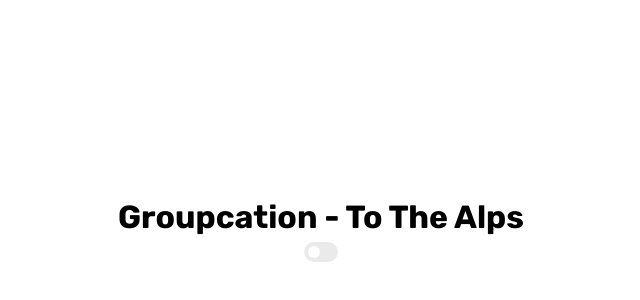
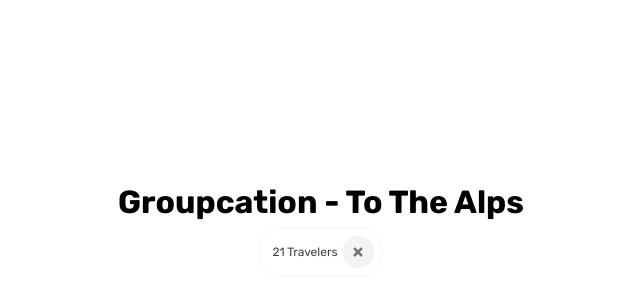
Before and after one commit to gcoogan1/Groupcation_Demo, a React (Vite) app: page / in a window 1280 px wide. Shown: the part 170-470 px from the top of the page, without its empty margins (319-959 px from the left). Built offline with nearby package versions, Linux system fonts and the light colour scheme.

Commit message:
Create filter chip component

```diff
--- a/src/App.tsx
+++ b/src/App.tsx
@@ -1,6 +1,6 @@
 // IMPORTANT IMPORT ADD-ON FOR SVGS -> .svg?react
 
-import Switch from "./components/Switch/Switch";
+import FilterChip from "./components/FilterChip/FilterChip";
 
 const App = () => {
 
@@ -18,7 +18,7 @@ const App = () => {
 			}}
 		>
 			<h1>Groupcation - To The Alps</h1>
-			<Switch />
+			<FilterChip filterText="21 Travelers" onClick={() => console.log("Filter")} />
 		</div>
 	);
 };
--- a/src/components/CloseButton/CloseButton.styles.ts
+++ b/src/components/CloseButton/CloseButton.styles.ts
@@ -8,6 +8,6 @@ export const CloseButtonContainer = styled.button`
   border-radius: 999px;
   background-color: ${theme.surface};
   display: flex;
-  justify-content: 'center';
-  align-content: 'center';
+  justify-content: center;
+  align-content: center;
 `
--- a/src/components/CloseButton/CloseButton.tsx
+++ b/src/components/CloseButton/CloseButton.tsx
@@ -9,7 +9,7 @@ interface CloseButtonProps {
 const CloseButton: React.FC<CloseButtonProps> = ({ onClose }) => {
   return (
     <CloseButtonContainer onClick={onClose}>
-      <Cancel color={theme.secondary} />
+      <Cancel color={theme.iconText} />
     </CloseButtonContainer>
   )
 }
--- a/src/components/CollapaseButton/CollapaseButton.tsx
+++ b/src/components/CollapaseButton/CollapaseButton.tsx
@@ -9,8 +9,6 @@ interface CollapseButtonProps {
 	expanded?: boolean;
 }
 
-const chevColor = "#737373";
-
 const CollapaseButton: React.FC<CollapseButtonProps> = ({ expanded }) => {
 	const [isExpanded, setIsExpanded] = useState(expanded);
 
@@ -21,9 +19,9 @@ const CollapaseButton: React.FC<CollapseButtonProps> = ({ expanded }) => {
 	return (
 		<CollapseButtonContainer style={{ backgroundColor: !isExpanded ? theme.line : 'transparent' }} onClick={handleExpand}>
 			{isExpanded ? (
-				<ChevronDown color={chevColor} />
+				<ChevronDown color={theme.iconText} />
 			) : (
-				<ChevronUp color={chevColor} />
+				<ChevronUp color={theme.iconText} />
 			)}
 		</CollapseButtonContainer>
 	);
--- /dev/null
+++ b/src/components/FilterChip/FilterChip.styles.ts
@@ -0,0 +1,20 @@
+import styled from "styled-components";
+import { theme } from "../../styles/theme";
+
+export const FilterChipContainer = styled.div`
+    border: 1px solid ${theme.surface};
+    padding: 8px 8px 8px 12px;
+    border-radius: 999px;
+    display: flex;
+    flex-direction: row;
+    gap: 4px;
+    justify-content: center;
+    align-items: center;
+`
+
+export const FilterChipText = styled.p`
+  font-size: 12px;
+  line-height: 16px;
+  font-weight: 400;
+  color: ${theme.secondary};
+`
--- /dev/null
+++ b/src/components/FilterChip/FilterChip.tsx
@@ -0,0 +1,20 @@
+import CloseButton from "../CloseButton/CloseButton";
+import { FilterChipContainer, FilterChipText } from "./FilterChip.styles";
+
+interface FilterChipProps {
+  filterText: string;
+  onClick: () => void;
+}
+
+const FilterChip: React.FC<FilterChipProps> = ({ filterText, onClick }) => {
+  return (
+    <FilterChipContainer>
+      <FilterChipText>
+        {filterText}
+      </FilterChipText>
+      <CloseButton onClose={onClick} />
+    </FilterChipContainer>
+  )
+}
+
+export default FilterChip
--- a/src/styles/theme.ts
+++ b/src/styles/theme.ts
@@ -2,6 +2,7 @@ export const theme = {
   primary: '#E40078',
   primaryOpacity: '#E400780D',
   secondary: '#404040',
+  iconText: '#737373',
   base: "#ffff",
   surface: '#F4F4F4',
   line: '#EAEAEA',
```
